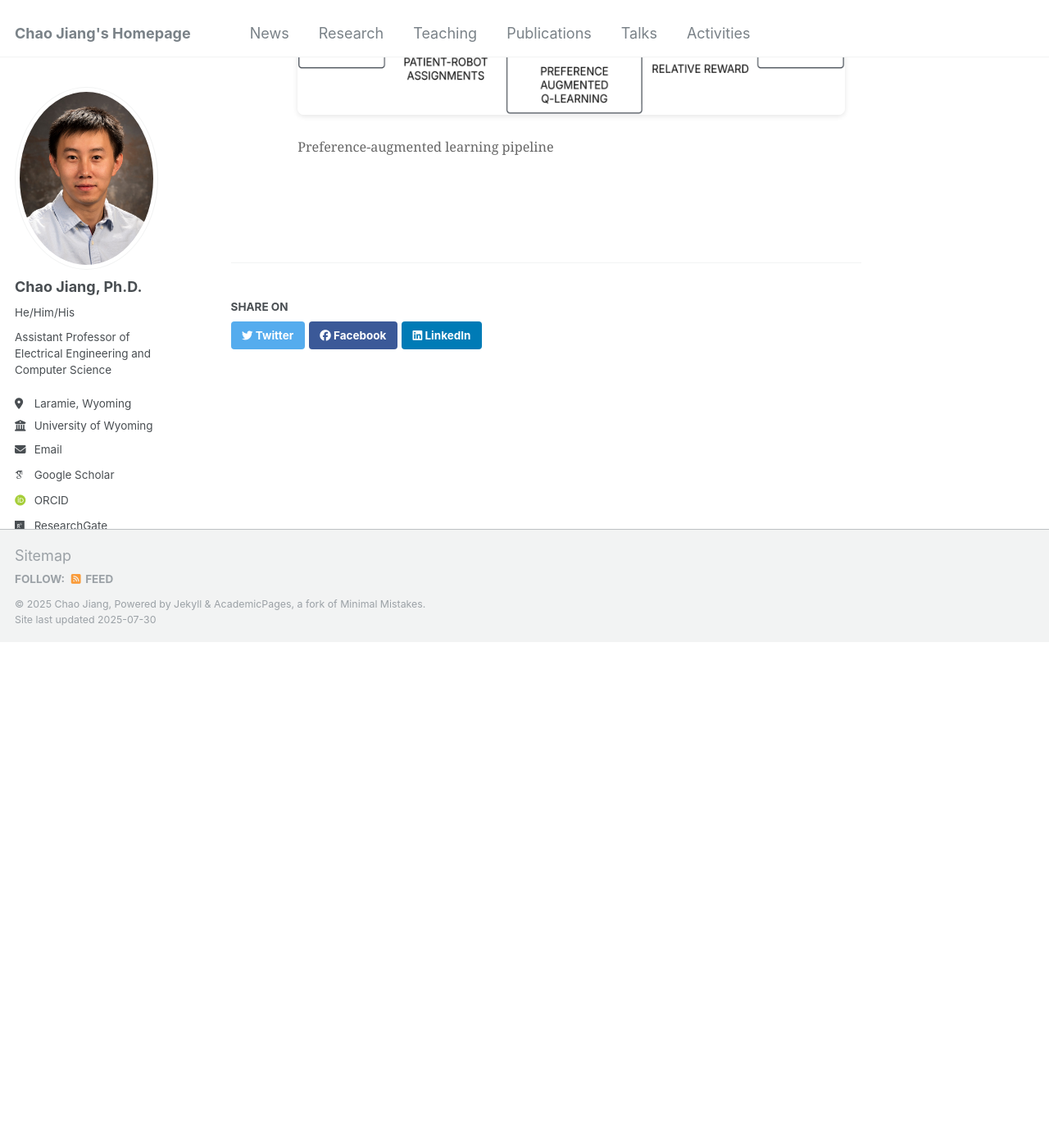
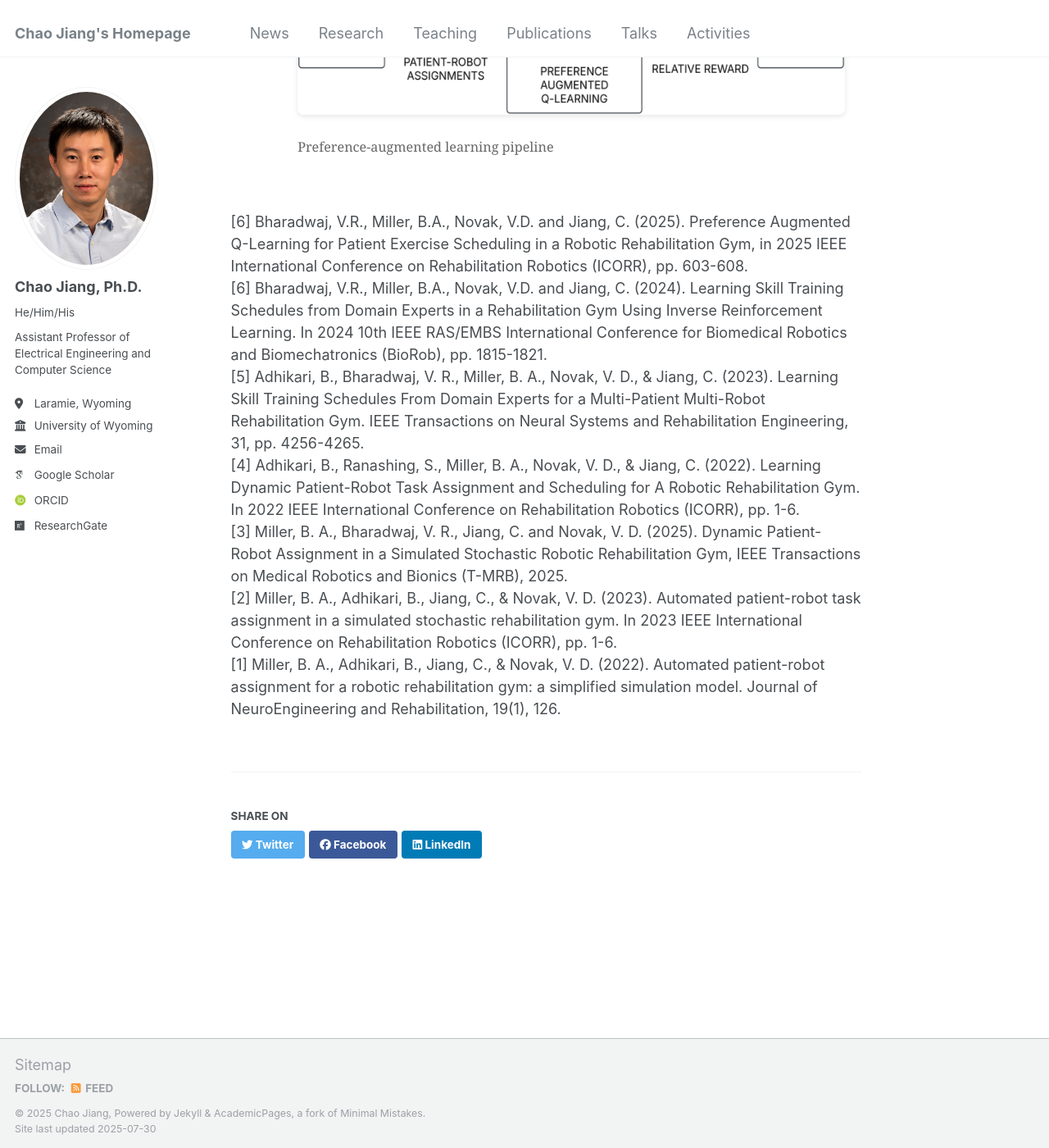
Before and after one commit to cjiang6/cjiang6.github.io, a Jekyll site: the page built from _portfolio/nsf_robotic_gym.html, in a window 1280 px wide and 1400 px high, scrolled down 3383 px. Shown: the whole window at 82% size. Built offline with Jekyll 4.4.1, drawn with Linux system fonts in a browser that asks for light colours; some web fonts are replaced; before the commit the page ends 4167 px from its top, so only the background shows below that.

Commit message:
Update nsf_robotic_gym.html

```diff
--- a/_portfolio/nsf_robotic_gym.html
+++ b/_portfolio/nsf_robotic_gym.html
@@ -140,3 +140,11 @@ collection: portfolio
   </div>
 </body>
 </html>
+
+[6] Bharadwaj, V.R., Miller, B.A., Novak, V.D. and Jiang, C. (2025). Preference Augmented Q-Learning for Patient Exercise Scheduling in a Robotic Rehabilitation Gym, in 2025 IEEE International Conference on Rehabilitation Robotics (ICORR), pp. 603-608.<br/>
+[6] Bharadwaj, V.R., Miller, B.A., Novak, V.D. and Jiang, C. (2024). Learning Skill Training Schedules from Domain Experts in a Rehabilitation Gym Using Inverse Reinforcement Learning. In 2024 10th IEEE RAS/EMBS International Conference for Biomedical Robotics and Biomechatronics (BioRob), pp. 1815-1821.<br/>
+[5] Adhikari, B., Bharadwaj, V. R., Miller, B. A., Novak, V. D., & Jiang, C. (2023). Learning Skill Training Schedules From Domain Experts for a Multi-Patient Multi-Robot Rehabilitation Gym. IEEE Transactions on Neural Systems and Rehabilitation Engineering, 31, pp. 4256-4265.<br/>
+[4] Adhikari, B., Ranashing, S., Miller, B. A., Novak, V. D., & Jiang, C. (2022). Learning Dynamic Patient-Robot Task Assignment and Scheduling for A Robotic Rehabilitation Gym. In 2022 IEEE International Conference on Rehabilitation Robotics (ICORR), pp. 1-6.<br/>
+[3] Miller, B. A., Bharadwaj, V. R., Jiang, C. and Novak, V. D. (2025). Dynamic Patient-Robot Assignment in a Simulated Stochastic Robotic Rehabilitation Gym, IEEE Transactions on Medical Robotics and Bionics (T-MRB), 2025.<br/>
+[2] Miller, B. A., Adhikari, B., Jiang, C., & Novak, V. D. (2023). Automated patient-robot task assignment in a simulated stochastic rehabilitation gym. In 2023 IEEE International Conference on Rehabilitation Robotics (ICORR), pp. 1-6.<br/>
+[1] Miller, B. A., Adhikari, B., Jiang, C., & Novak, V. D. (2022). Automated patient-robot assignment for a robotic rehabilitation gym: a simplified simulation model. Journal of NeuroEngineering and Rehabilitation, 19(1), 126.<br/>
```
